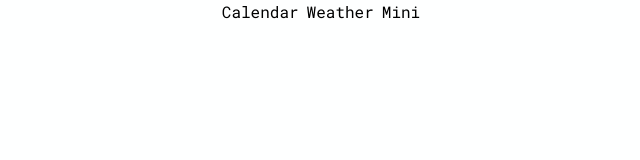
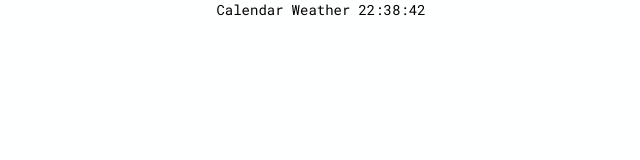
Before and after one commit to alex-girma/portfolio, a Next.js app: page / in a window 1280 px wide. Shown: the top 160 px of the page, without its empty margins (319-959 px from the left). Built offline with nearby package versions, Linux system fonts and the light colour scheme.

Commit message:
implemente clock

```diff
--- a/components/clock/ClockTopBar.tsx
+++ b/components/clock/ClockTopBar.tsx
@@ -1,6 +1,19 @@
+import { useEffect, useState } from 'react';
+
 interface ClockTopBarProps {}
 const ClockTopBar: React.FC<ClockTopBarProps> = () => {
-  return <div>Mini</div>;
+  const [time, setTime] = useState('');
+
+  useEffect(() => {
+    const locale = navigator.language ?? 'en-US';
+    const timer = setTimeout(
+      () => setTime(new Date().toLocaleTimeString(locale, { hour12: false })),
+      1000
+    );
+    return () => clearTimeout(timer);
+  });
+
+  return <div>{time}</div>;
 };
 
 export default ClockTopBar;
--- a/components/layouts/primary/PrimaryLayout.tsx
+++ b/components/layouts/primary/PrimaryLayout.tsx
@@ -10,7 +10,7 @@ const PrimaryLayout: React.FC<PrimaryLayoutProps> = ({ children }) => {
   return (
     <div className="flex h-screen flex-col justify-between">
       <Head>
-        <title>Layouts Example</title>
+        <title>Portfolio</title>
       </Head>
       <TopBarLayout />
       <main className="flex justify-center ">{children}</main>
--- a/components/layouts/topbar/TopBar.tsx
+++ b/components/layouts/topbar/TopBar.tsx
@@ -5,7 +5,7 @@ interface TopBarProps {}
 
 const TopBarLayout: React.FC<TopBarProps> = () => {
   return (
-    <nav className="flex justify-center gap-x-2">
+    <nav className="flex justify-center gap-x-2 text-sm">
       <Link href="/calendar">Calendar</Link>
       <Link href="/weather">Weather</Link>
       <Link href="/clock">
--- a/pages/clock.tsx
+++ b/pages/clock.tsx
@@ -1,13 +1,13 @@
 import type { NextPageWithLayout } from './_app';
 
-const Calendar: NextPageWithLayout = () => {
+const Clock: NextPageWithLayout = () => {
   return (
-    <>
+    <div id="Test">
       <h1 className="font-normal text-xl">
         Welcome to my <span className=" text-red-600 underline">Clock</span>
       </h1>
-    </>
+    </div>
   );
 };
 
-export default Calendar;
+export default Clock;
```
